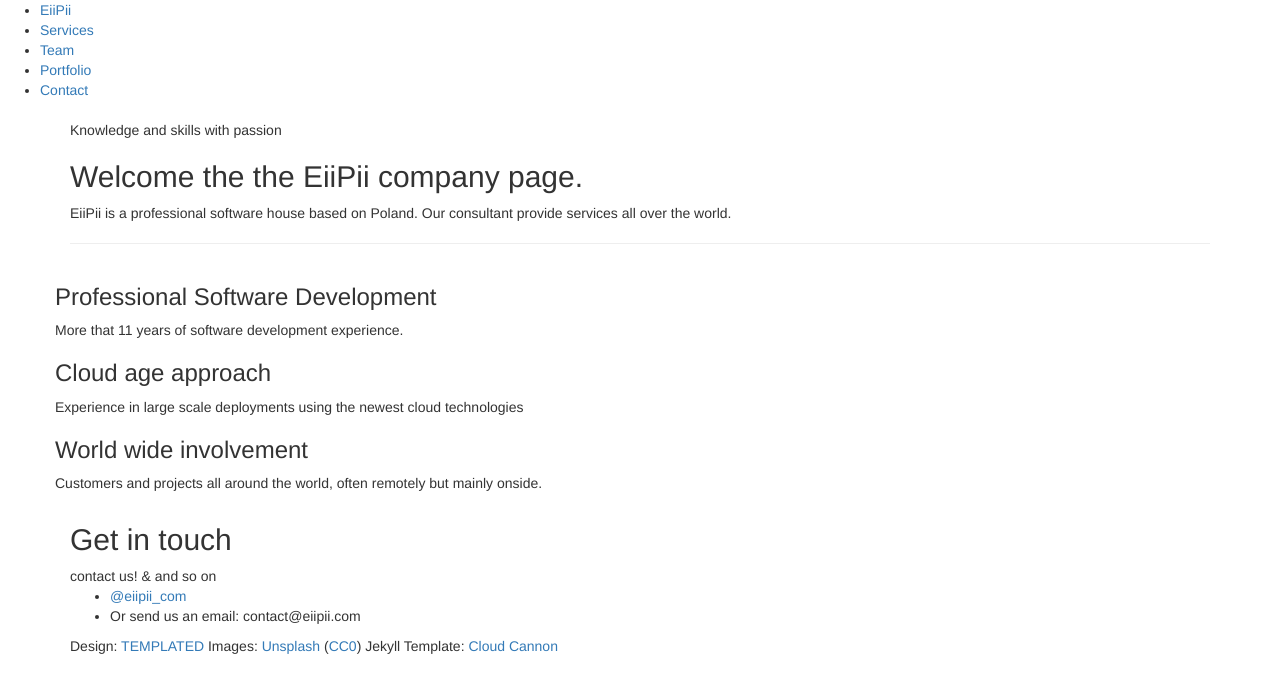
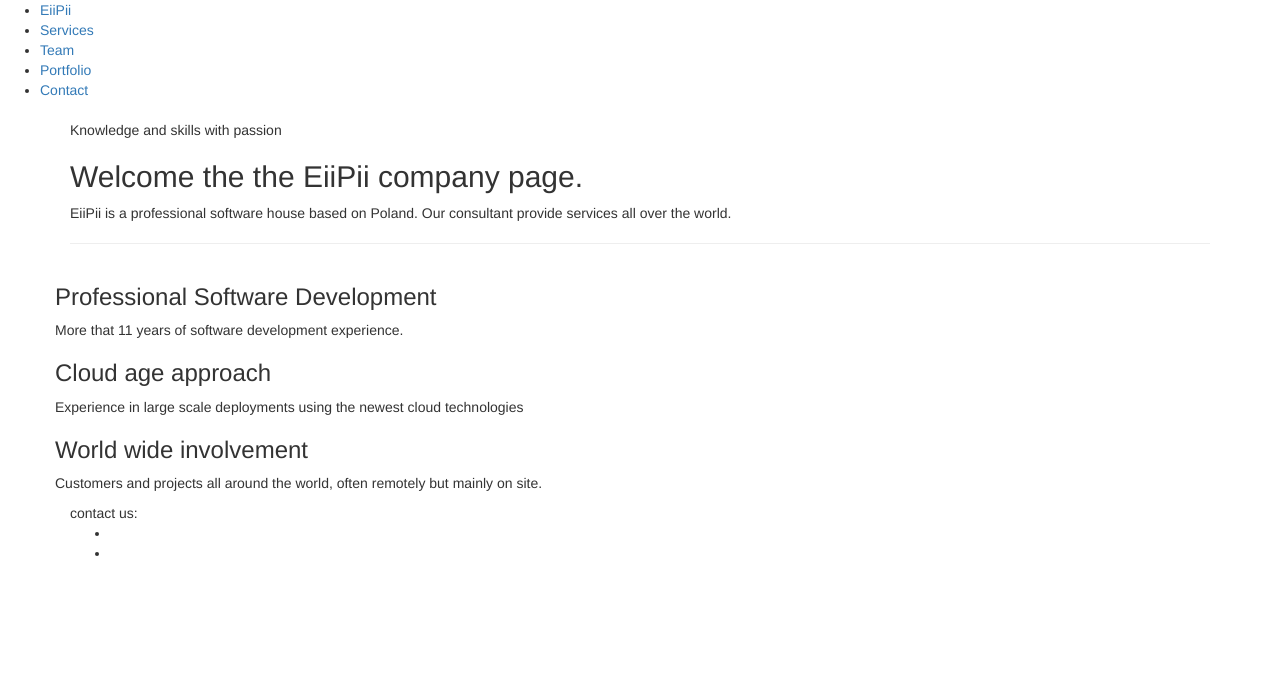
Before and after one commit to eiipii/eiipiihomepage, a Jekyll site: the page built from index.html, in a window 1280 px wide. Shown: the top 693 px of the page. Built offline with Jekyll 4.4.1, drawn with Linux system fonts in a browser that asks for light colours; nearby versions of some CDN libraries; the list of posts is cut into pages by our own code.

Commit message:
minor changes, homepage

```diff
--- a/_includes/footer.html
+++ b/_includes/footer.html
@@ -1,17 +1,13 @@
 <div id="footer">
-	<div class="container">
+	<div class="container" >
 		<section>
 			<header>
-				<h2>Get in touch</h2>
-				<span class="byline">contact us! & and so on</span>
+								<span class="byline">contact us:</span>
 			</header>
 			<ul class="contact">
-				<li><a href="https://twitter.com/eiipii_com" class="fa fa-twitter"><span>@eiipii_com</span></a></li>
-				<!--<li><a href="#" class="fa fa-facebook"><span>Facebook</span></a></li>-->
-				<!--<li><a href="#" class="fa fa-dribbble"><span>Pinterest</span></a></li>-->
-				<!--<li><a href="#" class="fa fa-tumblr"><span>Google+</span></a></li>-->
-				<li>Or send us an email: contact@eiipii.com</li>
-			</ul>
+				<li><a href="mailto:contact@eiipii.com?Subject=Hello" class="fa fa-envelope"><span></span></a></li>
+				<li><a href="https://twitter.com/eiipii_com" class="fa fa-twitter"><span></span></a></li>
+				</ul>
 		</section>
 	</div>
 </div>
--- a/_layouts/default.html
+++ b/_layouts/default.html
@@ -53,13 +53,13 @@ Released for free under the Creative Commons Attribution 3.0 license (templated.
 <!-- Footer -->
 	{% include footer.html %}
 
-<!-- Copyright -->
+<!-- Copyright
 <div id="copyright">
 	<div class="container">
 		Design: <a href="http://templated.co">TEMPLATED</a> Images: <a href="http://unsplash.com">Unsplash</a> (<a href="http://unsplash.com/cc0">CC0</a>)
 		Jekyll Template: <a href="http://cloudcannon.com">Cloud Cannon</a>
 	</div>
-</div>
+</div> -->
 
 </body>
 </html>
--- a/assets/css/style-desktop.css
+++ b/assets/css/style-desktop.css
@@ -71,7 +71,7 @@
 
 	#footer
 	{
-		padding: 6em 0em;
+		padding: 1em 0em 3em;
 	}
 
 /*********************************************************************************/
--- a/assets/css/style.css
+++ b/assets/css/style.css
@@ -729,7 +729,7 @@
 
 	ul.contact
 	{
-		padding: 1.5em 0 0 0;
+		padding: 0 0 0 0;
 		list-style: none;
 		cursor: default;
 	}
--- a/index.html
+++ b/index.html
@@ -12,7 +12,7 @@ layout: default
 		<hr />
 		<div class="row">
 			<section class="4u">
-				<span class="pennant"><span class="fa fa-rocket"></span></span>
+				<span class="pennant"><span class="fa fa-cog"></span></span>
 				<h3>Professional Software Development</h3>
 				<p>More that 11 years of software development experience.</p>
 				<!--<a href="#" class="button button-style1">Read More</a>-->
@@ -26,16 +26,9 @@ layout: default
 			<section class="4u">
 				<span class="pennant"><span class="fa fa-globe"></span></span>
 				<h3>World wide involvement</h3>
-				<p>Customers and projects all around the world, often remotely but mainly onside.</p>
+				<p>Customers and projects all around the world, often remotely but mainly on site.</p>
 				<!--<a href="#" class="button button-style1">See more!</a>-->
 			</section>
-
 		</div>
 	</div>
 </div>
-
-<!-- Main -->
-	<div id="main">
-		<div id="content" class="container">
-		</div>
-	</div>
```
